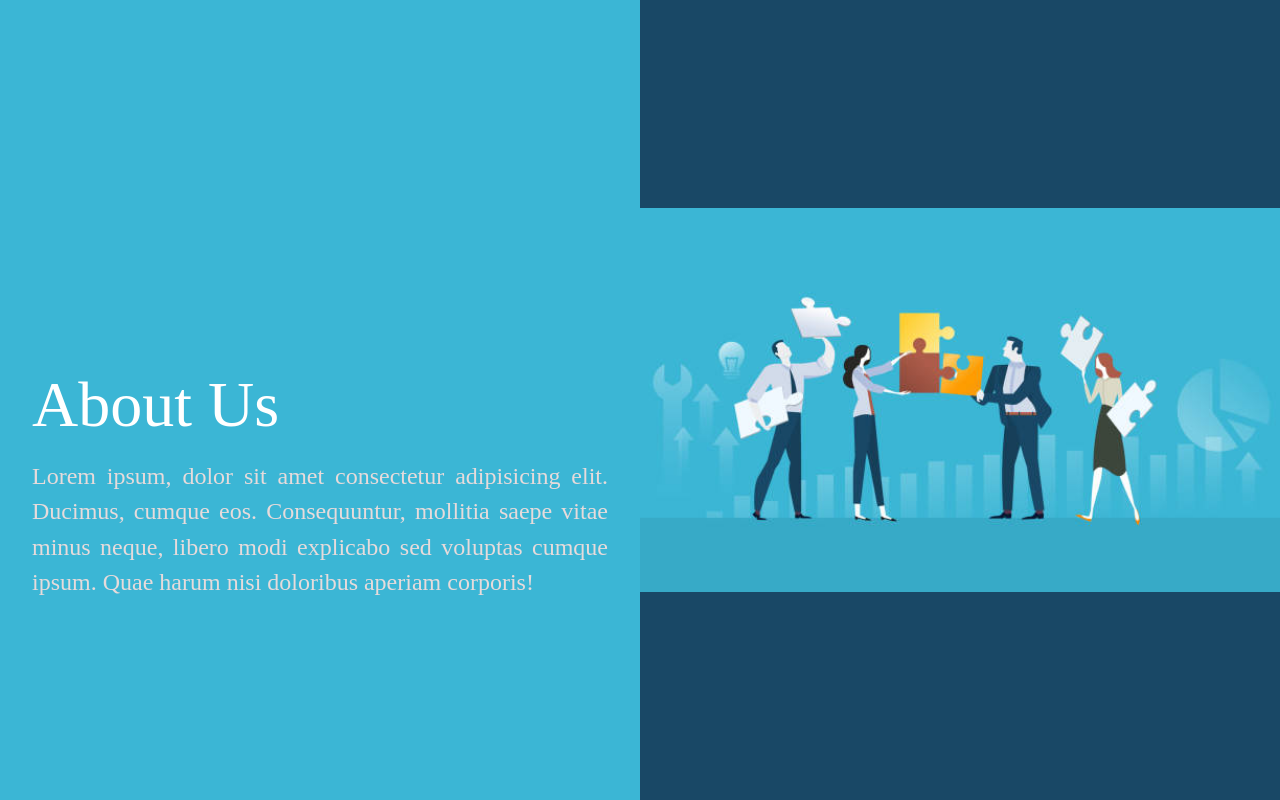
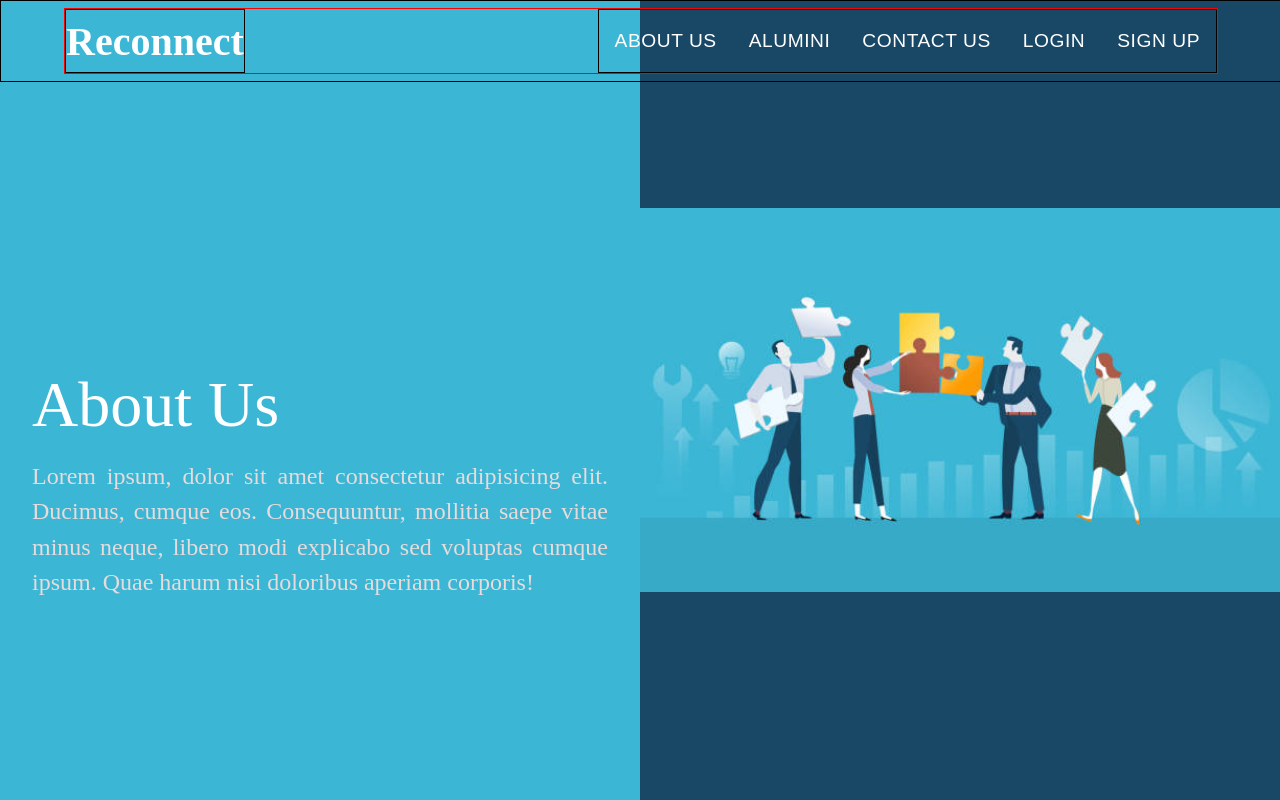
Before and after one commit to Sakhildevan/Reconnect, a React (Create React App) app: page / in a window 1280 px wide. Shown: the top 800 px of the page. Built offline with nearby package versions, Linux system fonts and the light colour scheme; a web font is replaced by a local one.

Commit message:
third commit

```diff
--- a/package.json
+++ b/package.json
@@ -3,12 +3,18 @@
   "version": "0.1.0",
   "private": true,
   "dependencies": {
+    "@emotion/react": "^11.9.0",
+    "@emotion/styled": "^11.8.1",
+    "@mui/icons-material": "^5.8.3",
+    "@mui/material": "^5.8.3",
     "@testing-library/jest-dom": "^5.16.4",
     "@testing-library/react": "^13.3.0",
     "@testing-library/user-event": "^13.5.0",
     "react": "^18.1.0",
     "react-dom": "^18.1.0",
+    "react-router-dom": "^6.3.0",
     "react-scripts": "5.0.1",
+    "uikit": "^3.14.3",
     "web-vitals": "^2.1.4"
   },
   "scripts": {
--- a/public/index.html
+++ b/public/index.html
@@ -26,6 +26,14 @@
     -->
     <title>React App</title>
     <link href="https://fonts.googleapis.com/css2?family=Anton&family=Irish+Grover&display=swap" rel="stylesheet">
+    <link
+      rel="stylesheet"
+      href="https://fonts.googleapis.com/css?family=Roboto:300,400,500,700&display=swap"
+    />
+    <link
+      rel="stylesheet"
+      href="https://fonts.googleapis.com/icon?family=Material+Icons"
+    />
   </head>
   <body>
     <noscript>You need to enable JavaScript to run this app.</noscript>
--- a/src/App.js
+++ b/src/App.js
@@ -4,6 +4,7 @@ import Aboutus from './About Us/aboutus';
 import Signup from './Signup/Signup';
 import Login from './Login/login';
 import Home from './Home/home';
+import Header from './Header/header';
 function App() {
   return (
     <div className="App">
@@ -12,6 +13,7 @@ function App() {
       <Signup />
       <Login />
       <Home />
+      <Header />
     </div>
   );
 }
--- /dev/null
+++ b/src/Header/header.css
@@ -0,0 +1,53 @@
+*{
+    margin: 0;
+    padding: 0;
+}
+.main-nav{
+    width: 100%;
+    margin: 0 auto;
+    position: fixed;
+    top: 0;
+    left: 0;
+    background-color: none;
+    /* opacity: 0.7; */
+    z-index: 1;
+    user-select: none;
+    border: 1px solid black;
+    align-items: center;
+    height: 5rem;
+    display: grid;
+    place-items: center;
+}
+.margin-div{
+    display: flex;
+    width: 90%;
+    margin: 0 auto;
+    border: 1px solid red;
+    justify-content: space-between;
+}
+.main-logo-div{
+    border: 1px solid black;
+    /* margin-left: 100px; */
+    display: flex;
+    align-items: center;
+}
+.main-logo-div h1{
+    color: white;
+    font-family: 'Times New Roman', Times, serif;
+    font-size: 2.5rem;
+}
+.main-menus{
+    /* margin-right: 100px; */
+    border: 1px solid black;
+}
+.main-menus div{
+    display: inline-block;
+    margin: 0.5rem;
+}
+.main-menus button{
+    background: transparent;
+    color: white;
+    font-weight: 100;
+    font-family: sans-serif;
+    font-size: 1.2rem;
+}
--- /dev/null
+++ b/src/Header/header.js
@@ -0,0 +1,27 @@
+import React from 'react'
+import './header.css'
+import Button from '@mui/material/Button'
+function Header() {
+  return (
+    <>
+        <nav className='main-nav'>
+            <div className='margin-div'>
+                <div className='main-logo-div'>
+                    <div>
+                        <h1>Reconnect</h1>
+                    </div>
+                </div>
+                <div className='main-menus'>
+                    <div><Button variant="text">About Us</Button></div>
+                    <div><Button variant="text">Alumini</Button></div>
+                    <div><Button variant="text">Contact Us</Button></div>
+                    <div><Button variant="text">Login</Button></div>
+                    <div><Button variant="text">Sign Up</Button></div>
+                </div>
+            </div>
+        </nav>
+    </>
+  )
+}
+
+export default Header
--- a/src/Home/home.css
+++ b/src/Home/home.css
@@ -13,7 +13,7 @@ svg{
 }
 .home-main-div-flex{
     height: 55vh;
-    border: 1px solid red;
+    /* border: 1px solid red;  */
     width: 100%;
     position: absolute;
     top: 13%;
@@ -29,7 +29,7 @@ svg{
     margin-left: 3rem;
 }
 .home-main-div-flex-image{
-    border: 1px solid blue;
+    /* border: 1px solid blue;  */
     height: 100%;
     width: 50%;
 }
@@ -37,7 +37,7 @@ svg{
     width: 95%;
     margin: 0 auto;
     text-align: left;
-    border: 1px solid green;
+    /* border: 1px solid green;  */
 }
 .home-main-div-flex-text h1{
     font-family: sans-serif;
@@ -64,14 +64,31 @@ svg{
     font-size: 1.2rem;
 }
 .home-main-div-flex-text-inner button{
-    display: block;
-    height: 2rem;
+    /* display: block;
+    height: 2rem; */
     background: transparent;
-    border: 1px solid white;
+    border: 1px solid lightgray;
     margin-top: 1rem;
-    width: 20%;
+    /* width: 20%;  */
     color: white;
+    opacity: 0.7;
     font-size: 1.4rem;
     font-weight: 100;
     font-family: sans-serif;
+    padding: 0.2rem;
+    font-size: 1.2rem;
 }
+.home-main-div-flex-text-inner button:hover{
+    border: 1px solid white;
+    opacity: 0.8;
+    transition: 1s;
+}
+.home-main-div-flex-text-inner button:focus{
+    border: 1px solid white;
+    opacity: 0.8;
+}
+.home-main-div-flex-image img{
+    height: 100%;
+    width: 100%;
+    object-fit: contain;
+}
--- a/src/Home/home.js
+++ b/src/Home/home.js
@@ -1,5 +1,7 @@
 import React from 'react'
 import './home.css'
+import himg1 from '../assets/png.png'
+import Button from '@mui/material/Button'
 function Home() {
   return (
     <>
@@ -12,11 +14,11 @@ function Home() {
                     <div className='home-main-div-flex-text-inner'>
                         <h1>Reconnect with your memories</h1>
                         <p>Lorem ipsum dolor sit amet consectetur, adipisicing elit. Eius iure, maiores, aspernatur nostrum vero itaque, ab libero in sint commodi repellat explicabo officia! Esse ea velit iure recusandae, quasi commodi!</p>
-                        <button>Register</button>
+                        <Button variant="outlined">Register</Button>
                     </div>
                 </div>
                 <div className='home-main-div-flex-image'>
-
+                    <img src={himg1} alt="group-of-people" />
                 </div>
             </div>
         </div>
--- a/src/Login/login.js
+++ b/src/Login/login.js
@@ -25,7 +25,7 @@ function Login() {
                         <button>Login</button>
                     </div>
                     <div className='frmldiv'>
-                        <a href="#">Forget Password ?</a>
+                        <a href="https://www.google.com">Forget Password ?</a>
                     </div>
                 </form>
             </div>
--- a/src/Signup/Signup.js
+++ b/src/Signup/Signup.js
@@ -1,6 +1,6 @@
 import React, { useState } from 'react'
 import './Signup.css'
-import Simg1 from '../assets/Authentication.png'
+// import Simg1 from '../assets/Authentication.png'
 function Signup() {
 const [showSsignup,setshowSsignup]=useState(false);
 const [showAsignup,setshowAsignup]=useState(false);
```
Also changed, not shown: src/assets/png.png (added), 1 other file (tests, documents, lock files or other folders).
